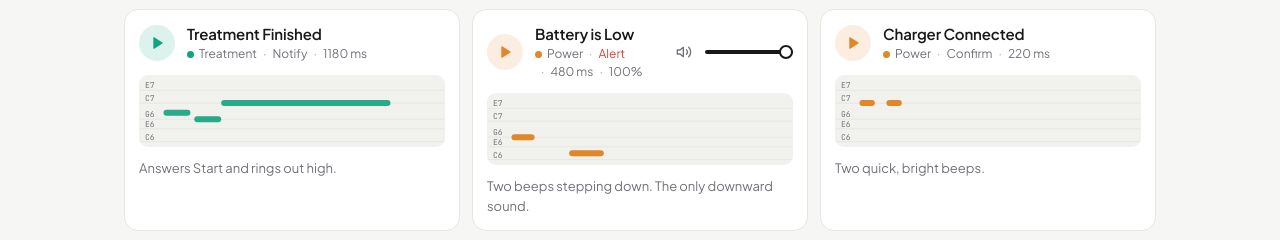
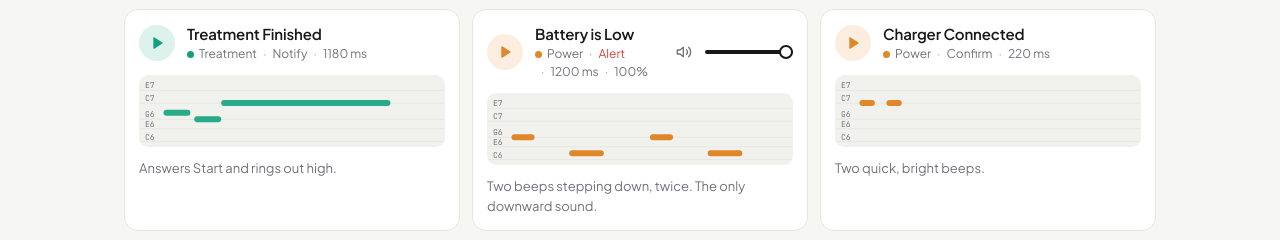
Before and after one commit to rhymeandreason/Mercury, a plain HTML site: page SoundDesign.html in a window 1280 px wide. Shown: the part 360-600 px from the top of the page. Drawn offline with Linux system fonts and the light colour scheme.

Commit message:
Repeat Battery Low's two-note pair
G6 → D6 plays twice, with a longer pause between pairs (1,200 ms).

Co-Authored-By: Claude Opus 5.5 <noreply@anthropic.com>

```diff
--- a/SoundDesign.html
+++ b/SoundDesign.html
@@ -222,9 +222,9 @@ const SOUNDS = [
     desc:"Answers Start and rings out high.",
     notes:[[N.A6,0,140,"pluck",1],[N.G6,160,140,"pluck",1],[N.C7,300,880,"bell",1],[N.E7,300,700,"bell",0.18]] },
   { id:"low", name:"Battery is Low", fam:"power", tier:"Alert", level:1,
-    desc:"Two beeps stepping down. The only downward sound.",
+    desc:"Two beeps stepping down, twice. The only downward sound.",
     adjustable:true,
-    notes:[[N.G6,0,120,"beep",1],[N.D6,300,180,"beep",1]] },
+    notes:[[N.G6,0,120,"beep",1],[N.D6,300,180,"beep",1],[N.G6,720,120,"beep",1],[N.D6,1020,180,"beep",1]] },
   { id:"plug", name:"Charger Connected", fam:"power", tier:"Confirm", level:0.5,
     desc:"Two quick, bright beeps.",
     notes:[[N.C7,0,80,"beep",1],[N.C7,140,80,"beep",1]] },
```
